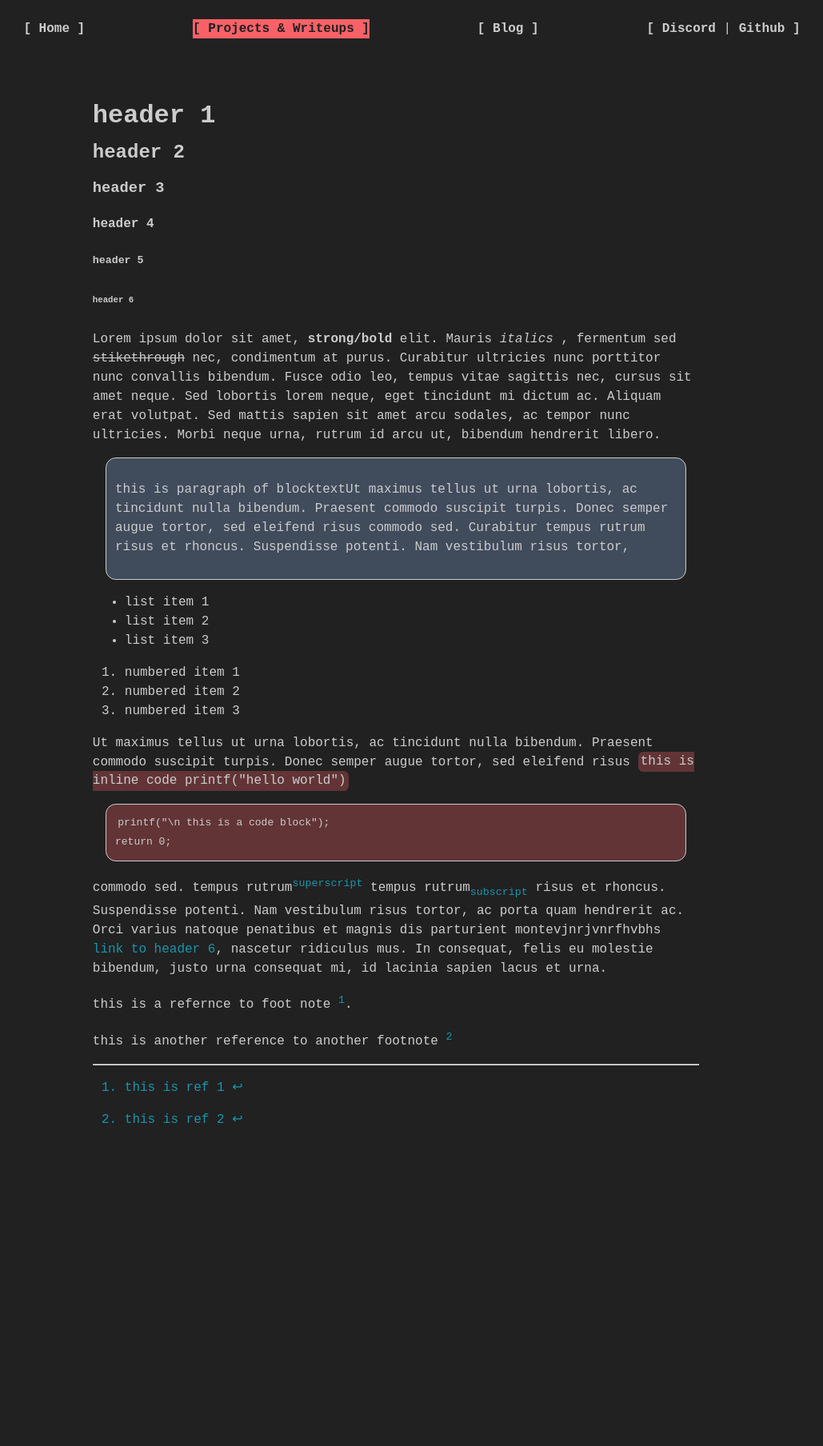
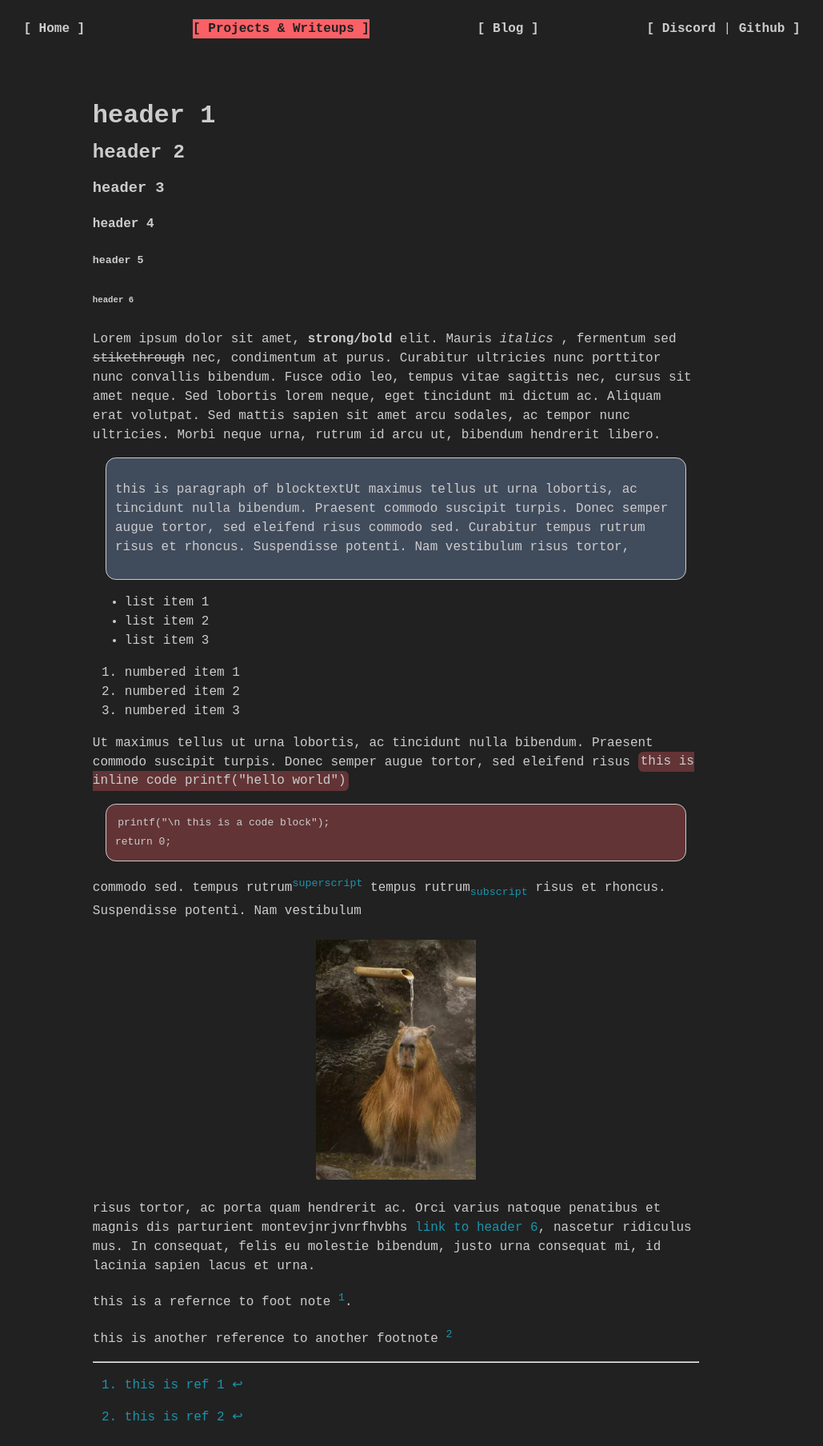
Before and after one commit to shazaq03/portfolio, a Jekyll site: the page built from _projects/test-project1.md, in a window 1280 px wide. Shown: the whole page at 80% size, without its empty margins (145-1174 px from the left). Built offline with Jekyll 4.4.1, drawn with Linux system fonts in a browser that asks for light colours; before the commit the page ends 1436 px from its top, so only the background shows below that.

Commit message:
add(styled images in posts)

````diff
--- a/_projects/test-project1.md
+++ b/_projects/test-project1.md
@@ -28,7 +28,7 @@ Ut maximus tellus ut urna lobortis, ac tincidunt nulla bibendum. Praesent commod
 printf("\n this is a code block");
 return 0;
 ```
-commodo sed. tempus rutrum<sup>superscript</sup> tempus rutrum<sub>subscript</sub> risus et rhoncus. Suspendisse potenti. Nam vestibulum risus tortor, ac porta quam hendrerit ac. Orci varius natoque penatibus et magnis dis parturient montevjnrjvnrfhvbhs [link to header 6](#header-6){: .section-link}, nascetur ridiculus mus. In consequat, felis eu molestie bibendum, justo urna consequat mi, id lacinia sapien lacus et urna.
+commodo sed. tempus rutrum<sup>superscript</sup> tempus rutrum<sub>subscript</sub> risus et rhoncus. Suspendisse potenti. Nam vestibulum ![test image](/assets/images/capybara.jpg) risus tortor, ac porta quam hendrerit ac. Orci varius natoque penatibus et magnis dis parturient montevjnrjvnrfhvbhs [link to header 6](#header-6){: .section-link}, nascetur ridiculus mus. In consequat, felis eu molestie bibendum, justo urna consequat mi, id lacinia sapien lacus et urna.
 
 this is a refernce to foot note [^1].
 
--- a/assets/css/blog-post.sass
+++ b/assets/css/blog-post.sass
@@ -28,6 +28,15 @@ pre
     code
         background-color: initial
 
+img
+    width: 200px
+    height: auto
+    display: block
+    margin-top: 1.5rem
+    margin-bottom: 1.5rem
+    margin-left: auto
+    margin-right: auto
+
 .footnotes
     color: $acc-thi
 .footnote, sup ,sub
--- a/assets/css/project-post.sass
+++ b/assets/css/project-post.sass
@@ -28,6 +28,15 @@ pre
     code
         background-color: initial
 
+img
+    width: 200px
+    height: auto
+    display: block
+    margin-top: 1.5rem
+    margin-bottom: 1.5rem
+    margin-left: auto
+    margin-right: auto
+
 .footnotes
     color: $acc-thi
 .footnote, sup ,sub
````
